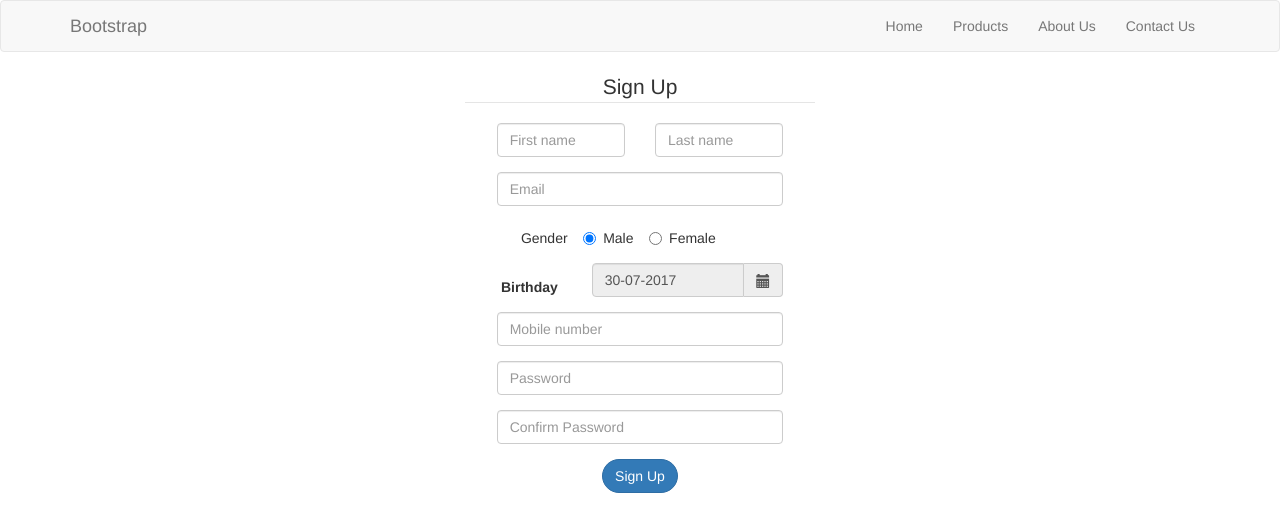
After one commit to PiyalGeorge/Project-kottaram, a Django app: template templates/signup.html in a window 1280 px wide. The commit adds this page. Shown: the top 532 px of the page. Run offline with Django 3.2, Linux system fonts and the light colour scheme; the template is opened without the code that fills it, so the values that code supplies are empty; some libraries are stand-ins or nearby versions.

Commit message:
template separation to base done

```diff
--- a/templates/index.html
+++ b/templates/index.html
@@ -29,7 +29,8 @@ Simple Test Page for Shitty branch start
 
 {% else %}
 
-<a href="{% url 'account_login' %}">sign in</a>
+<a href="{% url 'account_login' %}">Login</a>
+<a href="{% url 'account_signup' %}">Signup</a>
 
 {% endif %}
 
--- /dev/null
+++ b/templates/login-base.html
@@ -0,0 +1,84 @@
+<!DOCTYPE html PUBLIC "-//W3C//DTD XHTML 1.0 Transitional//EN" "http://www.w3.org/TR/xhtml1/DTD/xhtml1-transitional.dtd">
+
+{% load staticfiles %}
+
+<html xmlns="http://www.w3.org/1999/xhtml">
+<head>
+    <!--[if lt IE 7]> <html class="no-js ie6 oldie" lang="en"> <![endif]-->
+    <!--[if IE 7]>    <html class="no-js ie7 oldie" lang="en"> <![endif]-->
+    <!--[if IE 8]>    <html class="no-js ie8 oldie" lang="en"> <![endif]-->
+    <!--[if IE 9]> <html class="no-js ie9 oldie" lang="en"> <![endif]-->
+    <meta charset="utf-8">
+    <!-- Set the viewport width to device width for mobile -->
+    <meta name="viewport" content="width=device-width, initial-scale=1, maximum-scale=1">
+    <meta name="description" content="Coming soon, Bootstrap, Bootstrap 3.0, Free Coming Soon, free coming soon, free template, coming soon template, Html template, html template, html5, Code lab, codelab, codelab coming soon template, bootstrap coming soon template">
+    <title>Login</title>
+    <!-- ============ Google fonts ============ -->
+    <link href='http://fonts.googleapis.com/css?family=EB+Garamond' rel='stylesheet'
+        type='text/css' />
+    <link href='http://fonts.googleapis.com/css?family=Open+Sans:400,600,700,300,800'
+        rel='stylesheet' type='text/css' />
+    <!-- ============ Add custom CSS here ============ -->
+    <link href="{% static 'css/bootstrap.min.css' %}" rel="stylesheet" type="text/css" />
+      <link href="{% static 'css/style.css' %}" rel="stylesheet" type="text/css" />
+    <link href="{% static 'css/font-awesome.css' %}" rel="stylesheet" type="text/css" />
+
+{% block script %}
+{% endblock %}
+
+</head>
+<body>
+    <div id="custom-bootstrap-menu" class="navbar navbar-default " role="navigation">
+    <div class="container">
+        <div class="navbar-header"><a class="navbar-brand" href="#">Bootstrap</a>
+            <button type="button" class="navbar-toggle" data-toggle="collapse" data-target=".navbar-menubuilder"><span class="sr-only">Toggle navigation</span><span class="icon-bar"></span><span class="icon-bar"></span><span class="icon-bar"></span>
+            </button>
+        </div>
+        <div class="collapse navbar-collapse navbar-menubuilder">
+            <ul class="nav navbar-nav navbar-right">
+                <li><a href="/">Home</a>
+                </li>
+                <li><a href="/products">Products</a>
+                </li>
+                <li><a href="/about-us">About Us</a>
+                </li>
+                <li><a href="/contact">Contact Us</a>
+                </li>
+            </ul>
+        </div>
+    </div>
+</div>
+
+{% block content %}
+{% endblock %}
+
+        <script src="{% static 'js/jquery.js' %}" type="text/javascript"></script>
+        <script src="{% static 'js/bootstrap.min.js' %}" type="text/javascript"></script>
+        <script src="{% static 'js/jquery.backstretch.js' %}" type="text/javascript"></script>
+        <script type="text/javascript">
+            'use strict';
+
+            /* ========================== */
+            /* ::::::: Backstrech ::::::: */
+            /* ========================== */
+            // You may also attach Backstretch to a block-level element
+            $.backstretch(
+        [
+            "{% static 'img/44.jpg' %}",
+            "{% static 'img/colorful.jpg' %}",
+            "{% static 'img/34.jpg' %}",
+            "{% static 'img/images.jpg' %}"
+        ],
+
+        {
+            duration: 4500,
+            fade: 1500
+        }
+    );
+        </script>
+
+{% block extra-script %}
+{% endblock %}
+
+</body>
+</html>
--- /dev/null
+++ b/templates/signup.html
@@ -0,0 +1,167 @@
+{% extends "login-base.html" %}
+
+{% block script %}
+
+    <!--datepicker css-->
+	<link href="https://cdnjs.cloudflare.com/ajax/libs/bootstrap-datepicker/1.3.0/css/datepicker.css" rel="stylesheet" type="text/css" />
+	<style>
+		#datepicker > span:hover{cursor: pointer;}
+	</style>
+
+{% endblock %}
+
+{% block content %}
+
+        <div class="container">
+           <!--<div class="col-lg-6 col-md-6 col-sm-6 col-xs-12 text-center">
+           <div id="banner">
+             <h1>Bootstrap <strong>Registration Form</strong> for .net developers</h1>
+
+            <h5><strong>aspxtemplates.com</strong></h5>
+
+           </div>
+
+            </div>-->
+
+            <div class="col-md-4 col-md-offset-4">
+            <div class="registrationform" style="border-radius: 20px;">
+            <form class="form-horizontal">
+                <fieldset>
+                    <legend><center>Sign Up</center></legend>
+
+					<div class="form-group">
+                        <label for="inputEmail" class="col-lg-1 control-label">
+                            </label>
+                        <div class="col-lg-5">
+                            <input type="text" class="form-control" id="inputEmail" placeholder="First name">
+                        </div>
+						<div class="col-lg-5">
+                            <input type="text" class="form-control" id="inputEmail" placeholder="Last name">
+                        </div>
+                    </div>
+
+                    <div class="form-group">
+                        <label for="inputEmail" class="col-lg-1 control-label">
+                            </label>
+                        <div class="col-lg-10">
+                            <input type="text" class="form-control" id="inputEmail" placeholder="Email">
+                        </div>
+                    </div>
+
+
+
+					<center>
+					<div class="form-group">
+                        <!--<label class="col-lg-2 control-label">
+                            <bold>Gender</bold></label>-->
+                        <div class="col-lg-10">
+                            <div class="radio">
+								<label><bold>Gender</bold></label>&nbsp;&nbsp;&nbsp;
+								<label>
+                                    <input type="radio" name="optionsRadios" id="optionsRadios1" value="option1" checked="">
+                                    Male
+                                </label>&nbsp;&nbsp;&nbsp;
+								<label>
+                                    <input type="radio" name="optionsRadios" id="optionsRadios2" value="option2">
+                                    Female
+                                </label>
+                            </div>
+                        </div>
+                    </div>
+					</center>
+
+					<!--<div class="form-group">
+                        <label for="inputEmail" class="col-lg-1 control-label">
+                            </label>
+                        <div class="col-lg-10">
+                            <input type="date" class="form-control" id="inputEmail" placeholder="date">
+                        </div>
+                    </div>-->
+
+
+					<!--<div id="datepicker==" class="input-group date" data-date-format="dd-mm-yyyy">
+						<input class="form-control" type="text" readonly />
+						<span class="input-group-addon"><i class="glyphicon glyphicon-calendar"></i></span>
+					</div>-->
+
+					<div class="form-group">
+						<center>
+							<label for="inputEmail" class="col-lg-4 control-label">
+								<div class="col-lg-4">
+									<label for="inputEmail" class="col-lg-2 control-label" style="padding-left: 21px;">
+									Birthday
+									</label>
+								</div>
+							</label>
+							<div class="col-lg-7">
+								<div id="datepicker" class="input-group date" data-date-format="dd-mm-yyyy">
+								<input class="form-control" type="text" readonly />
+								<span class="input-group-addon"><i class="glyphicon glyphicon-calendar"></i></span>
+								</div>
+							</div>
+						</center>
+					</div>
+
+					<div class="form-group">
+                        <label for="inputEmail" class="col-lg-1 control-label">
+                            </label>
+                        <div class="col-lg-10">
+                            <input type="tel" class="form-control" id="inputEmail" placeholder="Mobile number">
+                        </div>
+                    </div>
+
+					<div class="form-group">
+                        <label for="inputPassword" class="col-lg-1 control-label">
+                            </label>
+                        <div class="col-lg-10">
+                            <input type="password" class="form-control" id="inputPassword" placeholder="Password">
+                        </div>
+                    </div>
+
+					<div class="form-group">
+                        <label for="inputPassword" class="col-lg-1 control-label">
+                            </label>
+                        <div class="col-lg-10">
+                            <input type="password" class="form-control" id="inputPassword" placeholder="Confirm Password">
+                        </div>
+                    </div>
+
+					<div class="form-group">
+						<center>
+                            <button type="submit" class="btn btn-primary" style="border-radius: 20px;">
+                            Sign Up</button>
+						</center>
+                    </div>
+
+
+                </fieldset>
+            </form>
+         </div>
+
+
+
+         </div>
+        </div>
+
+{% endblock %}
+
+{% block extra-script %}
+
+		<!--Datepicker js and related bootstrap starts-->
+		<script src="https://maxcdn.bootstrapcdn.com/bootstrap/3.2.0/js/bootstrap.min.js"></script>
+		<script src="https://cdnjs.cloudflare.com/ajax/libs/bootstrap-datepicker/1.3.0/js/bootstrap-datepicker.js"></script>
+
+		<script>
+
+		$(function () {
+		  $("#datepicker").datepicker({
+				autoclose: true,
+				todayHighlight: true
+		  }).datepicker('update', new Date());;
+		});
+
+		</script>
+
+		<!--Datepicker js and related bootstrap ends-->
+
+{% endblock %}
```
Also changed, not shown: templates/login.html (added, +75 -0 lines).
